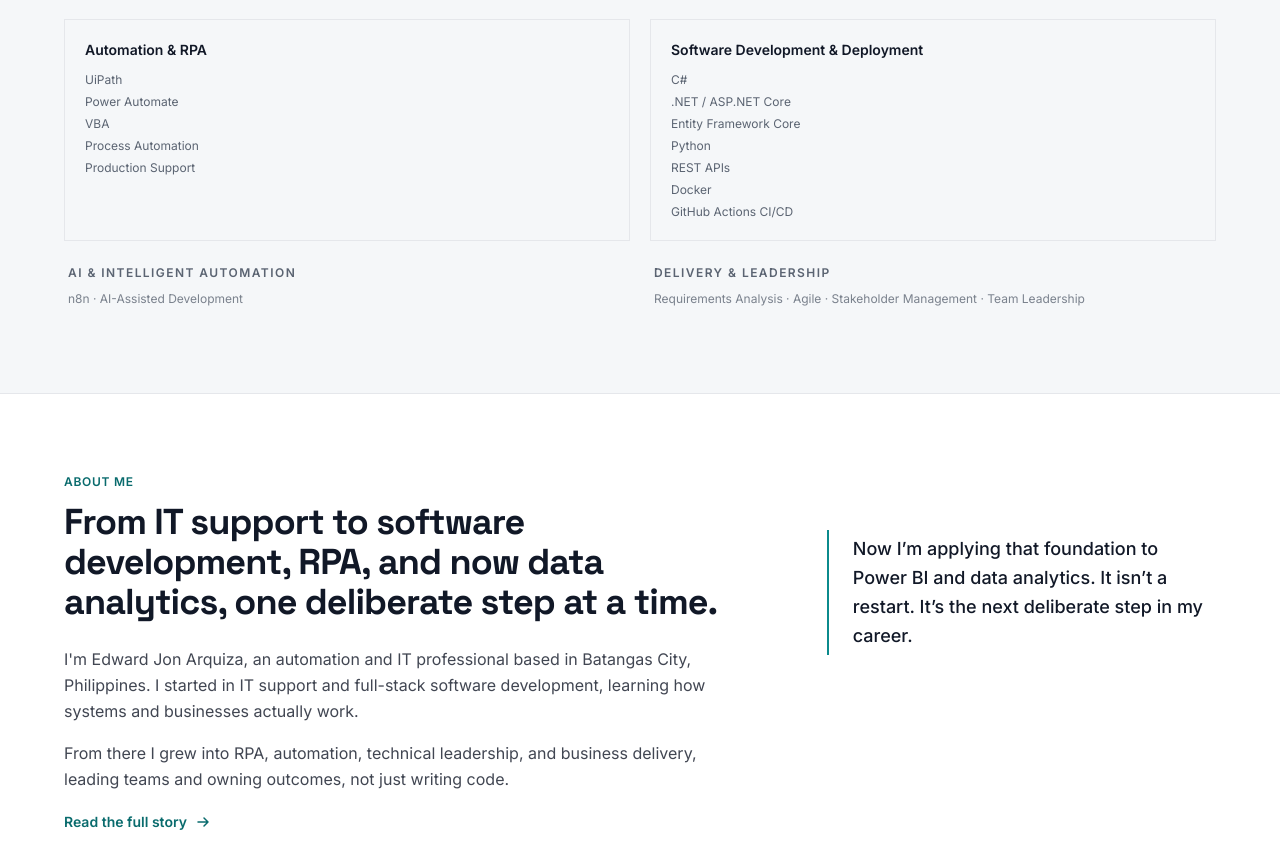
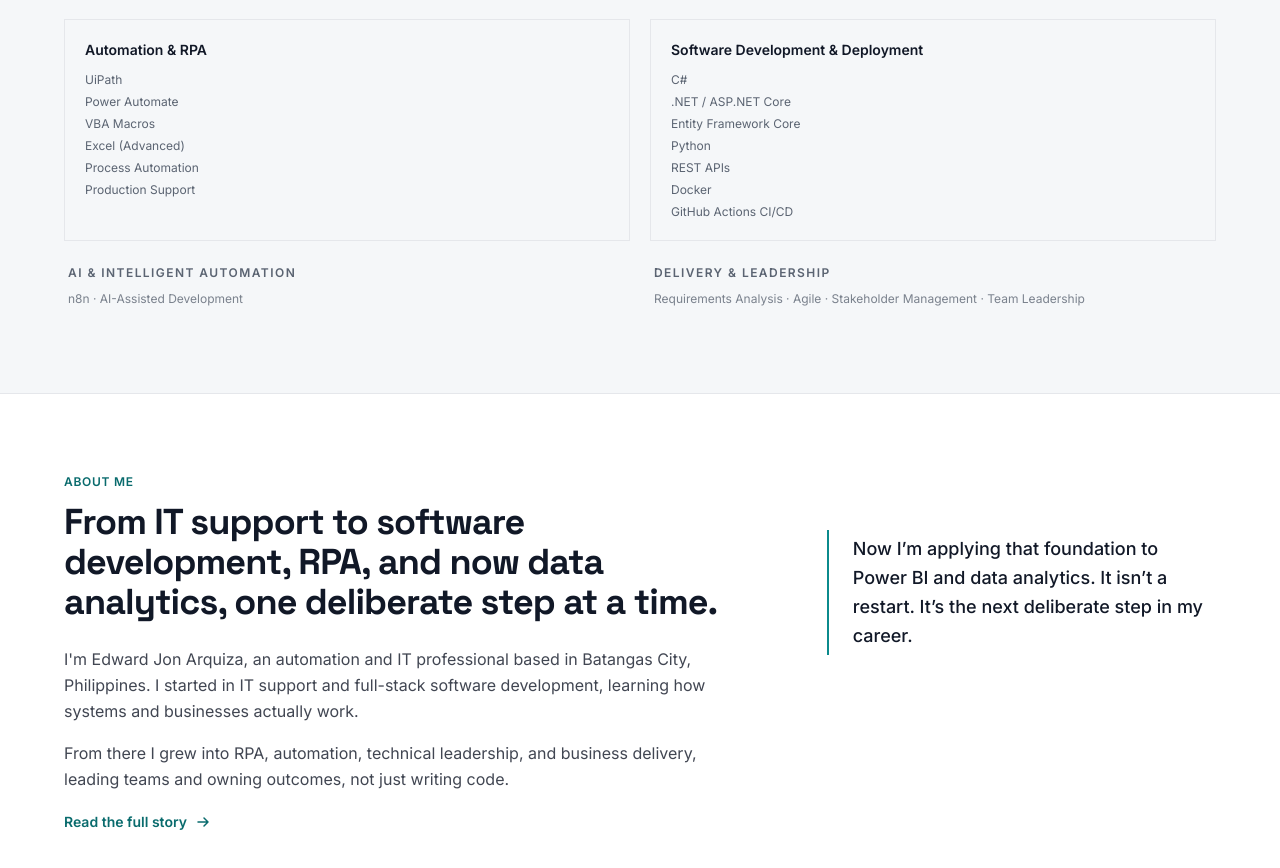
Before and after one commit to edzarquiza/edzarquiza.dev, a React (Vite) app: page / in a window 1280 px wide. Shown: the part 2107-2975 px from the top of the page. Built offline with nearby package versions, Linux system fonts and the light colour scheme.

Commit message:
Add VBA Macros and Excel to Automation & RPA skills
Sharpens "VBA" to "VBA Macros" (matches the 70+ VBA macros evidenced
in Experience) and adds "Excel (Advanced)", both directly supported by
the finalized resume's skill list.

```diff
--- a/src/data/skills.ts
+++ b/src/data/skills.ts
@@ -22,7 +22,7 @@
   {
     label: 'Automation & RPA',
     tier: 'supporting',
-    items: ['UiPath', 'Power Automate', 'VBA', 'Process Automation', 'Production Support'],
+    items: ['UiPath', 'Power Automate', 'VBA Macros', 'Excel (Advanced)', 'Process Automation', 'Production Support'],
   },
   {
     label: 'Software Development & Deployment',
```
